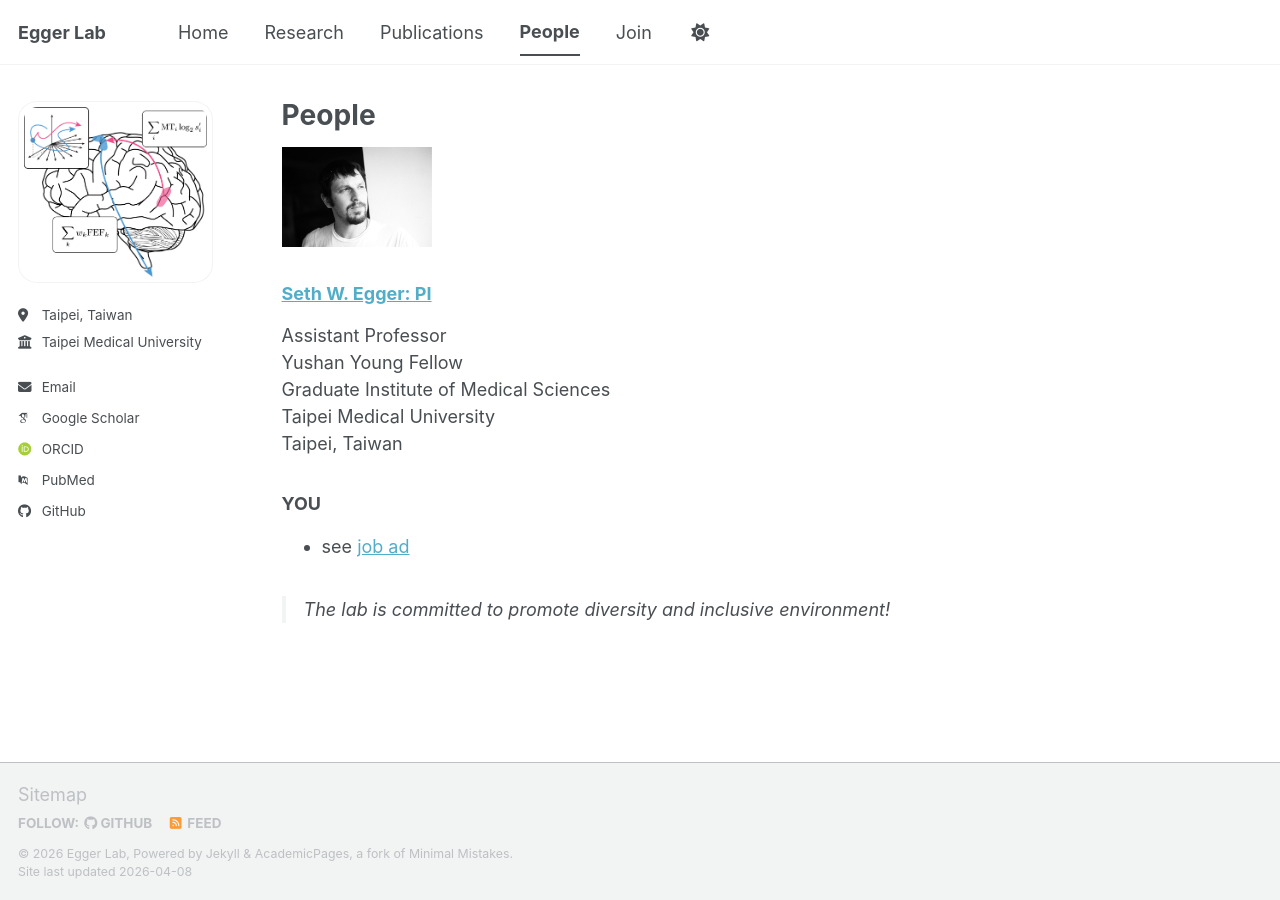
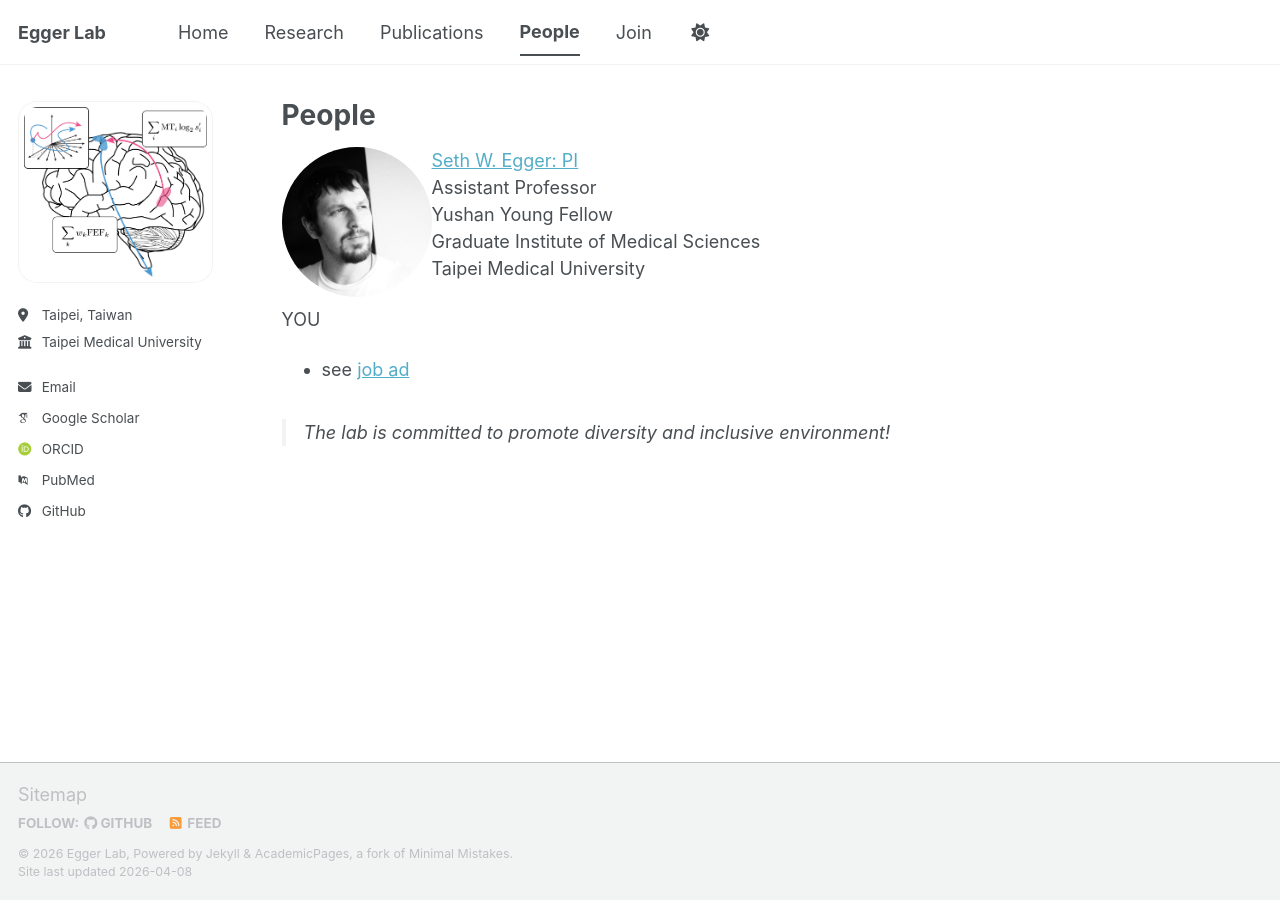
Before and after one commit to eggerneuro/eggerneuro.github.io, a Jekyll site: the page built from _pages/people.md, in a window 1280 px wide. Built offline with Jekyll 4.4.1, drawn with Linux system fonts in a browser that asks for light colours; some web fonts are replaced; a script bundle is joined from its source files by our own code; library files that are not in the unit come from our copies.

Commit message:
Modification of people page appearance

```diff
--- a/_pages/people.md
+++ b/_pages/people.md
@@ -7,19 +7,17 @@ author_profile: true
 
 {% include base_path %}
 
-<img src="../images/seth_bw_michael_lynn.jpg" width="150">
-
-### [Seth W. Egger: PI](https://scholar.google.com/citations?user=_xz3zlwAAAAJ&hl=en)
+<img align="left" src="../images/seth_bw_michael_lynn.jpg" style="border-radius: 50%; width: 150px; height: 150px; object-fit: cover;" />
+[Seth W. Egger: PI](https://scholar.google.com/citations?user=_xz3zlwAAAAJ&hl=en)
 Assistant Professor
 Yushan Young Fellow
 Graduate Institute of Medical Sciences
 Taipei Medical University
-Taipei, Taiwan
 
 
 
 
-### YOU
+YOU
   * see [job ad](https://eggerneuro.github.io/join)
 
 > The lab is committed to promote diversity and inclusive environment!
```
